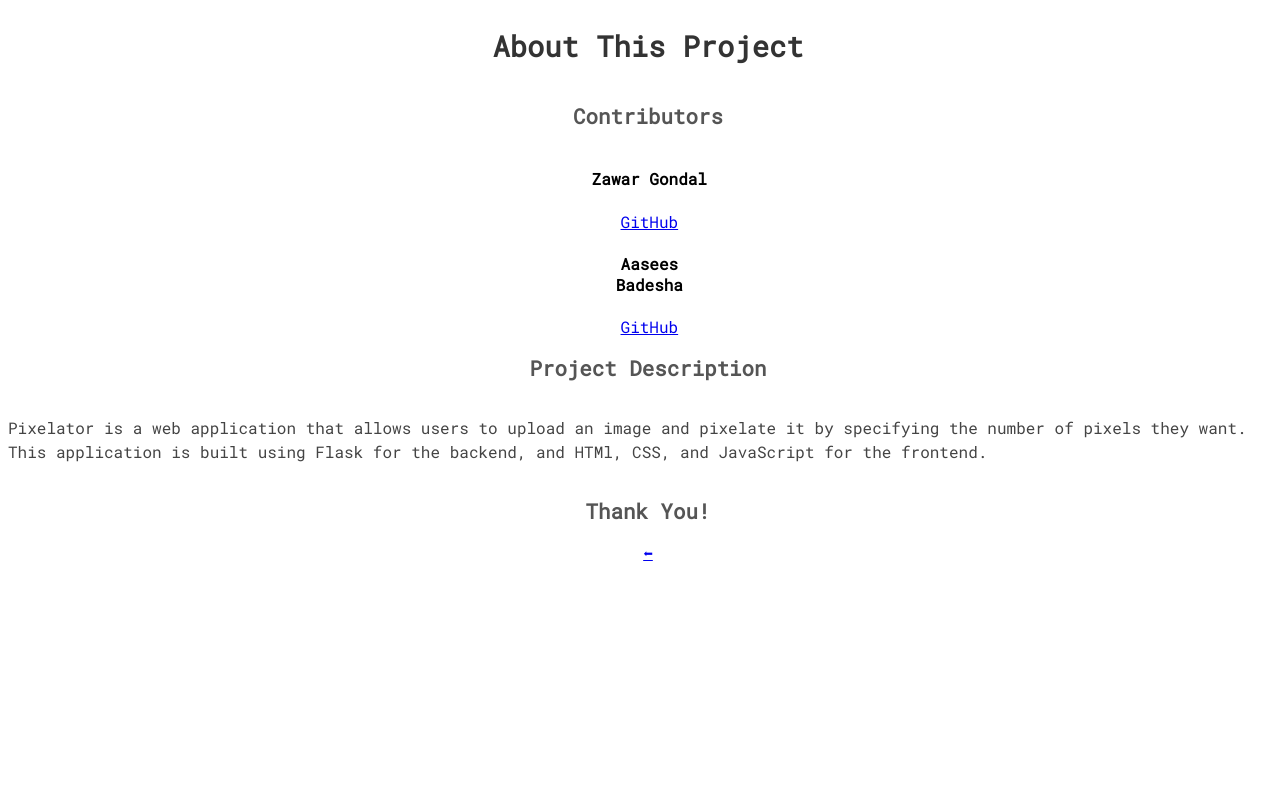
After one commit to ZawarG/ZPixelator, a Flask app: page /about in a window 1280 px wide. The commit adds this page. Run offline with Flask 3, Linux system fonts and the light colour scheme.

Commit message:
updated button formatting, added about page

```diff
--- a/app.py
+++ b/app.py
@@ -53,5 +53,10 @@ def home():
     # no conversion (default)
     return render_template('home.html', original_url = None, img_url=None)
 
+@app.route('/about')
+def about():
+    return render_template('about.html')
+
+
 if __name__ == '__main__':
     app.run(debug=False)
--- a/static/styles.css
+++ b/static/styles.css
@@ -99,10 +99,13 @@ p {
     transition: border-color 0.3s ease, background-color 0.3s ease;
     border:2px solid black;
     border-radius:10px;
+    position:relative;
 }
 
 .placeholder-box {
     margin:1em;
+    z-index:1;
+    position:relative;
 }
 
 /* drag and drop */
@@ -113,11 +116,14 @@ p {
 
 /* image display to fit in box */
 .pixelated_img {
+    position:absolute;
     object-fit: contain;
     max-height: 100%;
     max-width: 100%;
     display:block;
     overflow:hidden;
+    z-index:2;
+    border-radius:10px;
 }
 
 /* upload button display */
@@ -140,7 +146,41 @@ input[type="file"] {
     background-color: #0056b3;
 }
 
+.upload-controls {
+    display: block;
+    position:relative;
+    z-index:3;
+}
+
 .upload-controls.outside {
     position:absolute;
     bottom:-3em;
 }
+
+/* about button */
+#about {
+    position: fixed;
+    bottom: 5px;
+    right: 10px;
+    font-size: 1.2rem;
+}
+
+#about a {
+    color: #333;
+    text-decoration: none;
+    transition: all 0.3s ease;
+}
+
+#about a:hover {
+    text-decoration: underline;
+    color: #000;
+    cursor: pointer;
+}
+
+/* about page */
+.contributor {
+    margin-left: 2%;
+    display: flex;
+    flex-direction: column;
+    text-align: center;
+}
--- /dev/null
+++ b/templates/about.html
@@ -0,0 +1,51 @@
+<!DOCTYPE html>
+<html lang="en">
+
+<head>
+    <meta charset="UTF-8">
+    <meta name="viewport" content="width=device-width, initial-scale=1">
+    <title>About This Project</title>
+    <link href="https://fonts.googleapis.com/css2?family=Roboto+Mono&display=swap" rel="stylesheet">
+    <link rel="stylesheet" href="{{ url_for('static', filename='styles.css') }}">
+</head>
+
+<body>
+    <!-- page content -->
+    <div class="container">
+        <!-- title -->
+        <h1>About This Project</h1>
+
+        <!-- about the contributors -->
+        <h2>Contributors</h2>
+
+        <div class="card">
+            <!-- zawar -->
+            <div class="contributor">
+                <h4>Zawar Gondal</h4>
+                <a href="https://github.com/zawarg" target="_blank">GitHub</a>
+            </div>
+            <!-- aasees -->
+            <div class="contributor">
+                <h4>Aasees Badesha</h4>
+                <a href="https://github.com/aaseesb" target="_blank">GitHub</a>
+            </div>
+        </div>
+
+        <!-- about the project -->
+        <h2>Project Description</h2>
+        <p>
+            Pixelator is a web application that allows users to upload an image and pixelate it by specifying the number of pixels they want.
+            This application is built using Flask for the backend, and HTMl, CSS, and JavaScript for the frontend.
+        </p>
+
+        <h2>Thank You!</h2>
+
+
+        <!-- back button -->
+        <div class="back-container">
+            <a href="/" class="back-button">⬅</a>
+        </div>
+    </div>
+</body>
+
+</html>
```
Also changed, not shown: static/script.js (+4 -4 lines), templates/home.html (+11 -4 lines).
